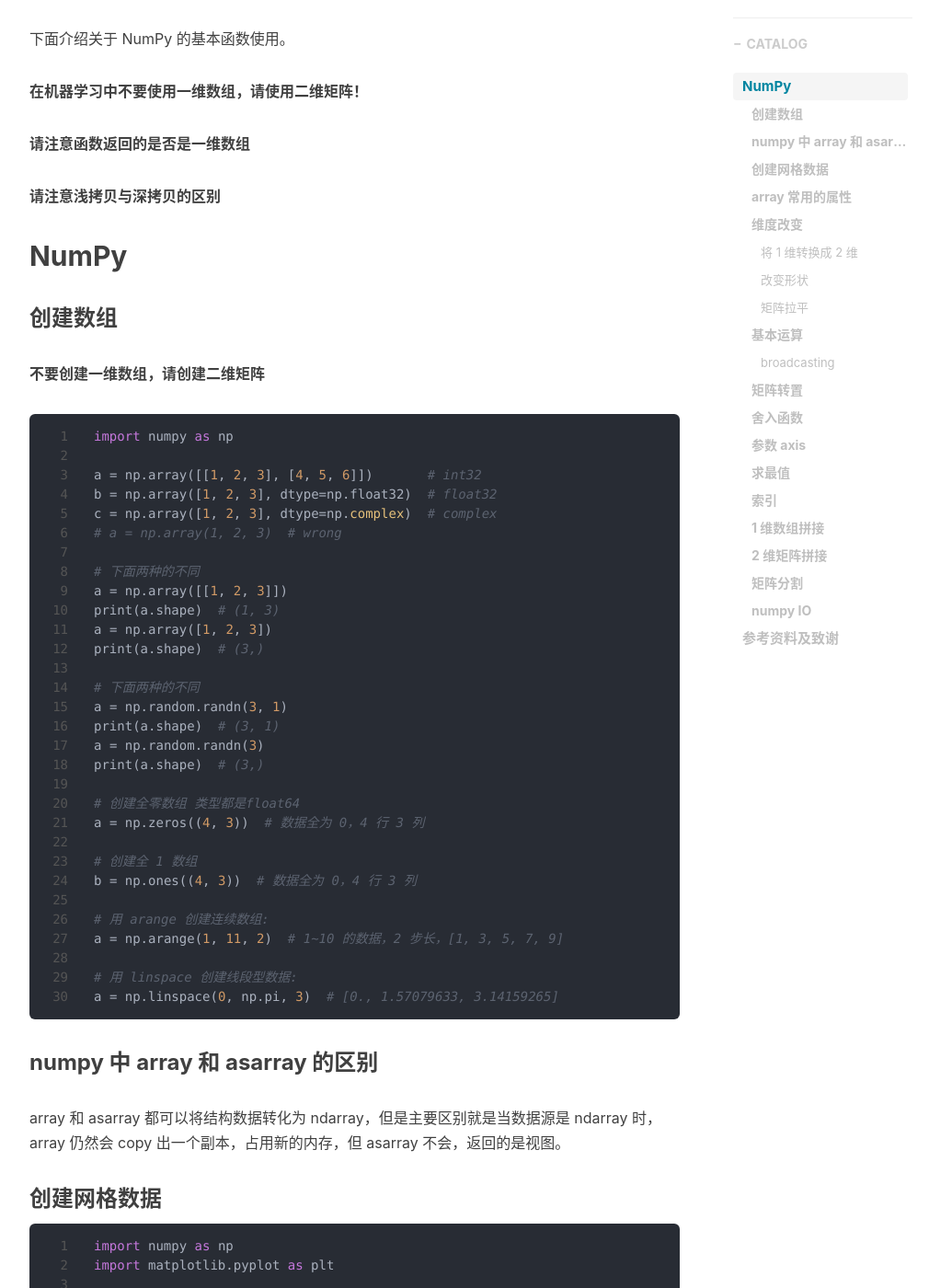
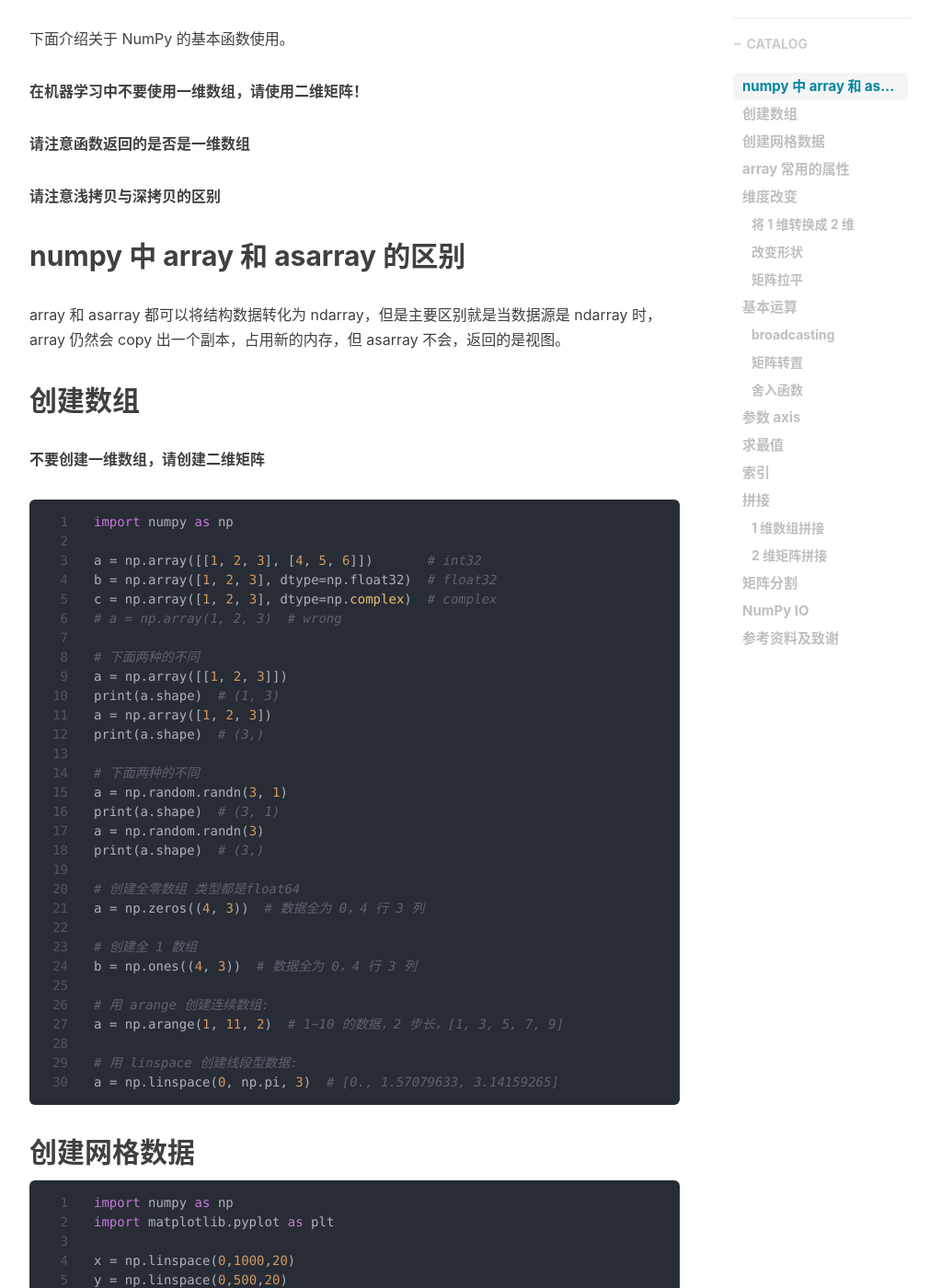
Before and after one commit to liushunyu/blog, a Jekyll site: the page built from _posts/2019-08-15-numpy 基础使用.md, in a window 1280 px wide and 1400 px high, scrolled down 544 px. Shown: the whole window at 92% size, without its empty margins (233-1243 px from the left). Built offline with Jekyll 4.4.1, drawn with Linux system fonts in a browser that asks for light colours; nearby versions of some CDN libraries; comment, search, counter and statistics services are not loaded.

Commit message:
Update 2019-08-15-numpy 基础使用.md

````diff
--- a/_posts/2019-08-15-numpy 基础使用.md
+++ b/_posts/2019-08-15-numpy 基础使用.md
@@ -67,13 +71,7 @@
 
 
 
-### numpy 中 array 和 asarray 的区别
-
-array 和 asarray 都可以将结构数据转化为 ndarray，但是主要区别就是当数据源是 ndarray 时，array 仍然会 copy 出一个副本，占用新的内存，但 asarray 不会，返回的是视图。
-
-
-
-### 创建网格数据
+## 创建网格数据
 
 ```python
 import numpy as np
@@ -94,7 +92,7 @@
 
 
 
-### array 常用的属性
+## array 常用的属性
 
 ```python
 # 维度
@@ -116,9 +114,9 @@
 
 
 
-### 维度改变
+## 维度改变
 
-#### 将 1 维转换成 2 维
+### 将 1 维转换成 2 维
 
 ```python
 print(a[np.newaxis,:])        # [[1 1 1]]
@@ -132,7 +130,7 @@
 
 
 
-#### 改变形状
+### 改变形状
 
 ```python
 # reshape 改变数据的形状 但元素的 size 是不变的
@@ -142,7 +140,7 @@
 
 
 
-#### 矩阵拉平
+### 矩阵拉平
 
 ```python
 a = np.array([[1, 2, 3], [4, 5, 6]])
@@ -167,7 +165,7 @@
 
 
 
-### 基本运算
+## 基本运算
 
 numpy 的数组类被称为 ndarray，ndarray 的基本运算大都是对应位置的两个元素之间进行运算，除了 dot （矩阵乘法）
 
@@ -189,7 +187,7 @@
 
 
 
-#### broadcasting
+### broadcasting
 
 <img width="480" src="/img/in-post/2019-08-15-numpy 基础使用.assets/1.png"/>
 
@@ -227,13 +225,13 @@
 
 
 
-### 参数 axis
+## 参数 axis
 
 axis 用来指明将要进行的运算是沿着哪个轴执行， 通常 numpy 里面的一些降维操作(aggregate functions)需要我们指定对应的维度，比如 sum 函数表示对哪个维度求和，max 表示对哪个维度求最大值。通常当我们在这些函数里面指定了 axis=n 时，那么函数输出的数组当中，原来的第 n 维就被消除了，沿着该轴的方向走去执行操作。
 
 
 
-### 求最值
+## 求最值
 
 求矩阵和/最小值/最大值，axis 指定维度，不指定默认整个矩阵
 
@@ -261,7 +259,7 @@
 
 
 
-### 索引
+## 索引
 
 **在索引的时候不要写成 `[][]` 的形式，要使用 `[,]`**
 
@@ -307,6 +305,8 @@
 ```
 
 
+
+## 拼接
 
 ### 1 维数组拼接
 
@@ -395,7 +395,7 @@
 
 
 
-### 矩阵分割
+## 矩阵分割
 
 ```python
 a = np.arange(12).reshape(3,4)
@@ -429,7 +429,7 @@
 
 
 
-### numpy IO
+## NumPy IO
 
 ```python
 a = np.arange(0, 10)
````
Also changed, not shown: other parts of _posts/2019-08-15-numpy 基础使用.md (+6 -2 lines).
